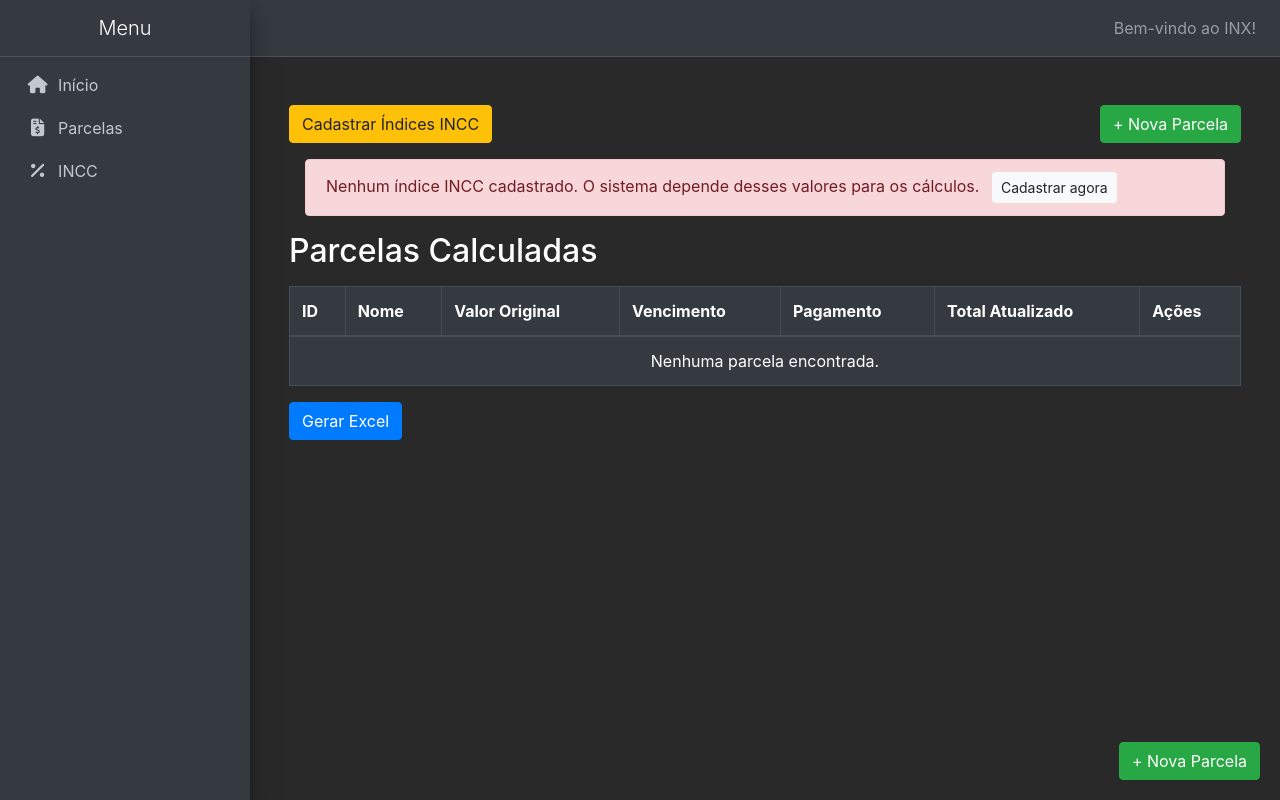
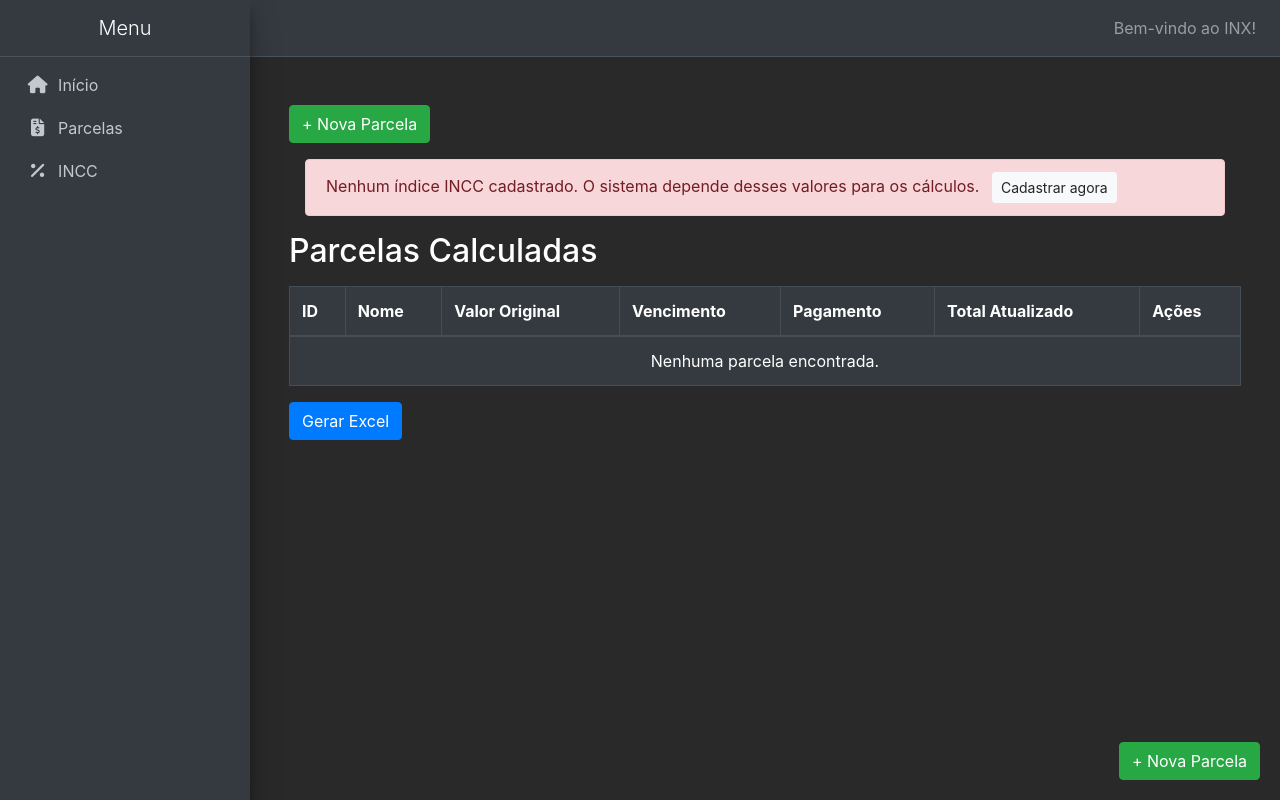
Before and after one commit to RafaelCirn3/INCC-Calculator, a Django app: page /parcelas/ in a window 1280 px wide. Run offline with Django 5.2, Linux system fonts and the light colour scheme; data that the repository does not hold is empty; some libraries are stand-ins or nearby versions.

Commit message:
:bug: fix - botão desnecessário

```diff
--- a/app/templates/parcela/list.html
+++ b/app/templates/parcela/list.html
@@ -7,7 +7,6 @@
 <div class="container mt-4 position-relative">
     <!-- Alinhando os botões no header -->
     <div class="d-flex justify-content-between mb-3">
-        <a href="{% url 'incc_index' %}" class="btn btn-warning">Cadastrar Índices INCC</a>
         <a href="{% url 'calcular_parcela' %}" class="btn btn-success">
             + Nova Parcela
         </a>
```
